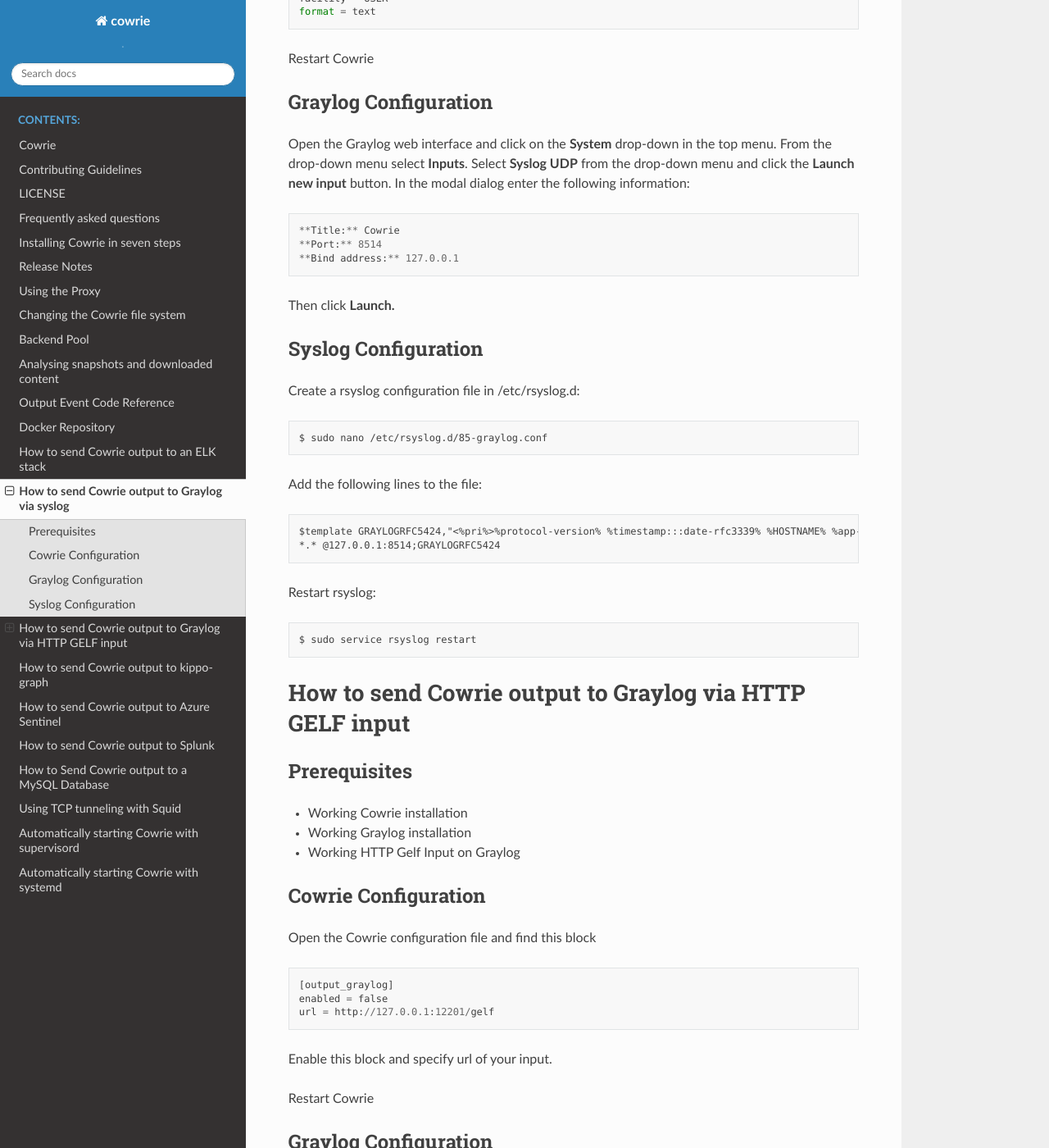
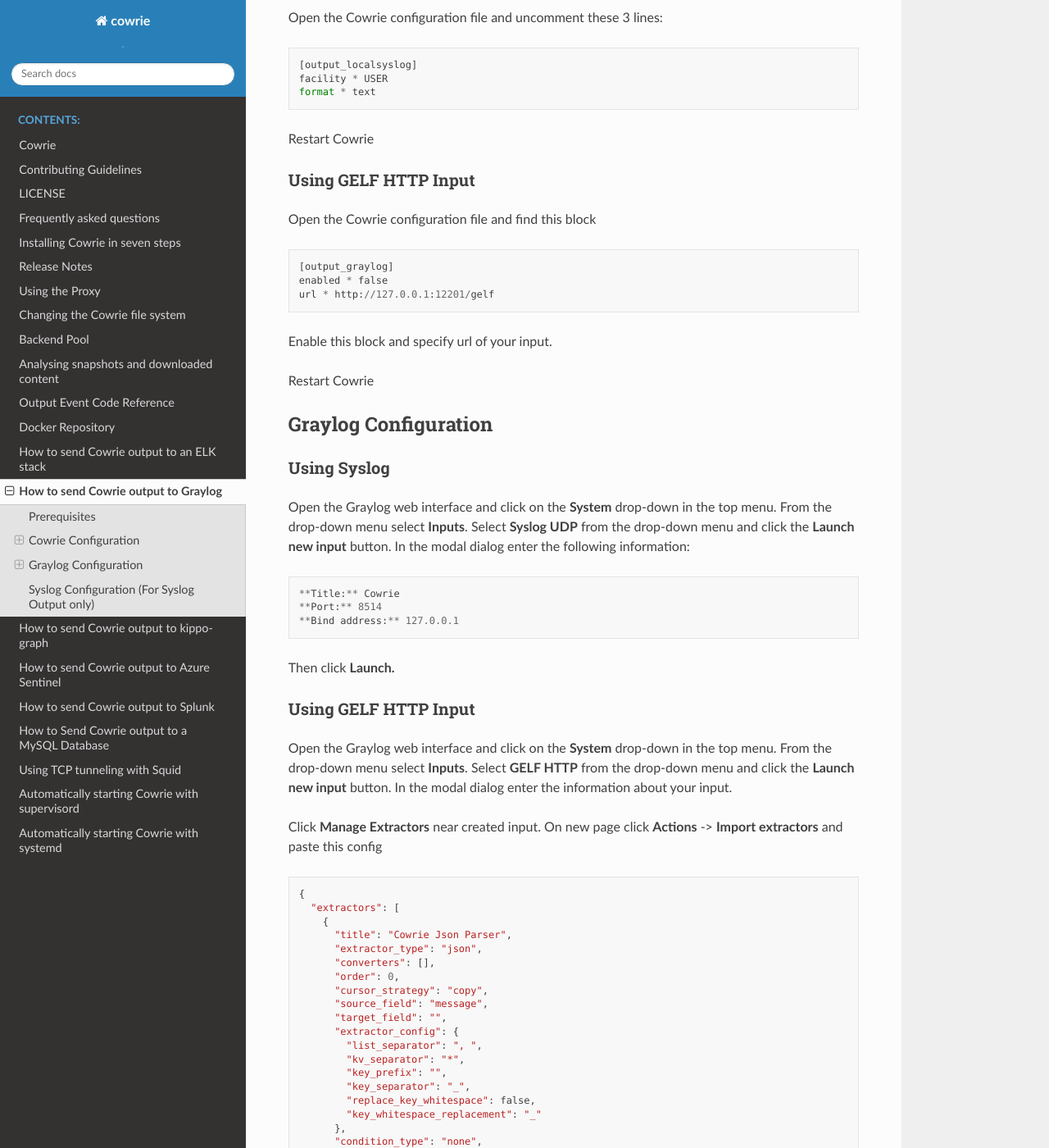
Before and after one commit to cowrie/cowrie, a Sphinx documentation site: the page built from docs/graylog/README.rst, in a window 1280 px wide and 1400 px high, scrolled down 432 px. Shown: the whole window at 82% size. Built offline with Sphinx 7.4.7 and the Read the Docs theme 2.0.0, drawn with Linux system fonts in a browser that asks for light colours; the version number could not be read and is left out; some of the changed text lies outside the part shown.

Commit message:
Fix docs

```diff
--- a/docs/graylog/README.rst
+++ b/docs/graylog/README.rst
@@ -1,26 +1,46 @@
-How to send Cowrie output to Graylog via syslog
-###############################################
+How to send Cowrie output to Graylog
+####################################
 
+This guide describes how to configure send cowrie outputs to graylog via syslog and http gelf input.
 
 Prerequisites
-=============
+*************
 
 * Working Cowrie installation
 * Working Graylog installation
 
 Cowrie Configuration
-====================
+********************
+
+Using Syslog
+============
 
 Open the Cowrie configuration file and uncomment these 3 lines::
 
     [output_localsyslog]
-    facility = USER
-    format = text
+    facility * USER
+    format * text
+
+Restart Cowrie
+
+Using GELF HTTP Input
+=====================
+
+Open the Cowrie configuration file and find this block ::
+
+    [output_graylog]
+    enabled * false
+    url * http://127.0.0.1:12201/gelf
+
+Enable this block and specify url of your input.
 
 Restart Cowrie
 
 Graylog Configuration
-=====================
+*********************
+
+Using Syslog
+============
 
 Open the Graylog web interface and click on the **System** drop-down in the top menu. From the drop-down menu select **Inputs**. Select **Syslog UDP** from the drop-down menu and click the **Launch new input** button. In the modal dialog enter the following information::
 
@@ -30,47 +50,7 @@ Open the Graylog web interface and click on the **System** drop-down in the top
 
 Then click **Launch.**
 
-Syslog Configuration
-====================
-
-Create a rsyslog configuration file in /etc/rsyslog.d::
-
-    $ sudo nano /etc/rsyslog.d/85-graylog.conf
-
-Add the following lines to the file::
-
-    $template GRAYLOGRFC5424,"<%pri%>%protocol-version% %timestamp:::date-rfc3339% %HOSTNAME% %app-name% %procid% %msg%\n"
-    *.* @127.0.0.1:8514;GRAYLOGRFC5424
-
-Restart rsyslog::
-
-    $ sudo service rsyslog restart
-
-How to send Cowrie output to Graylog via HTTP GELF input
-########################################################
-
-
-Prerequisites
-=============
-
-* Working Cowrie installation
-* Working Graylog installation
-* Working HTTP Gelf Input on Graylog
-
-Cowrie Configuration
-====================
-
-Open the Cowrie configuration file and find this block ::
-
-    [output_graylog]
-    enabled = false
-    url = http://127.0.0.1:12201/gelf
-
-Enable this block and specify url of your input.
-
-Restart Cowrie
-
-Graylog Configuration
+Using GELF HTTP Input
 =====================
 
 Open the Graylog web interface and click on the **System** drop-down in the top menu. From the drop-down menu select **Inputs**. Select **GELF HTTP** from the drop-down menu and click the **Launch new input** button. In the modal dialog enter the information about your input.
@@ -89,7 +69,7 @@ Click **Manage Extractors** near created input. On new page click **Actions** ->
           "target_field": "",
           "extractor_config": {
             "list_separator": ", ",
-            "kv_separator": "=",
+            "kv_separator": "*",
             "key_prefix": "",
             "key_separator": "_",
             "replace_key_whitespace": false,
@@ -107,3 +87,19 @@ Then click **Launch.**
 Note:
 
 - Do not remove **/gelf** from the end of URL block, expect of case when your proxing this address behind nginx;
+
+Syslog Configuration (For Syslog Output only)
+*********************************************
+
+Create a rsyslog configuration file in /etc/rsyslog.d::
+
+    $ sudo nano /etc/rsyslog.d/85-graylog.conf
+
+Add the following lines to the file::
+
+    $template GRAYLOGRFC5424,"<%pri%>%protocol-version% %timestamp:::date-rfc3339% %HOSTNAME% %app-name% %procid% %msg%\n"
+    *.* @127.0.0.1:8514;GRAYLOGRFC5424
+
+Restart rsyslog::
+
+    $ sudo service rsyslog restart
```
